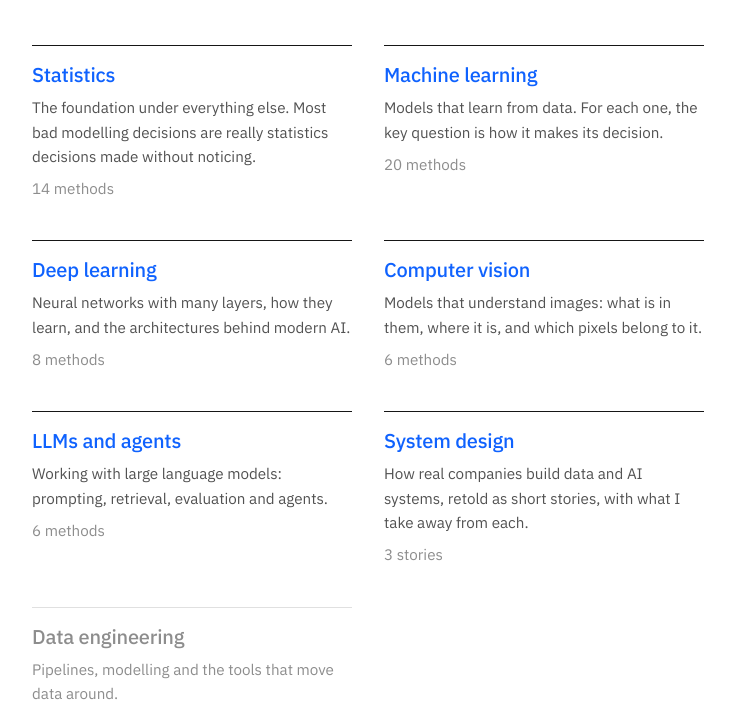
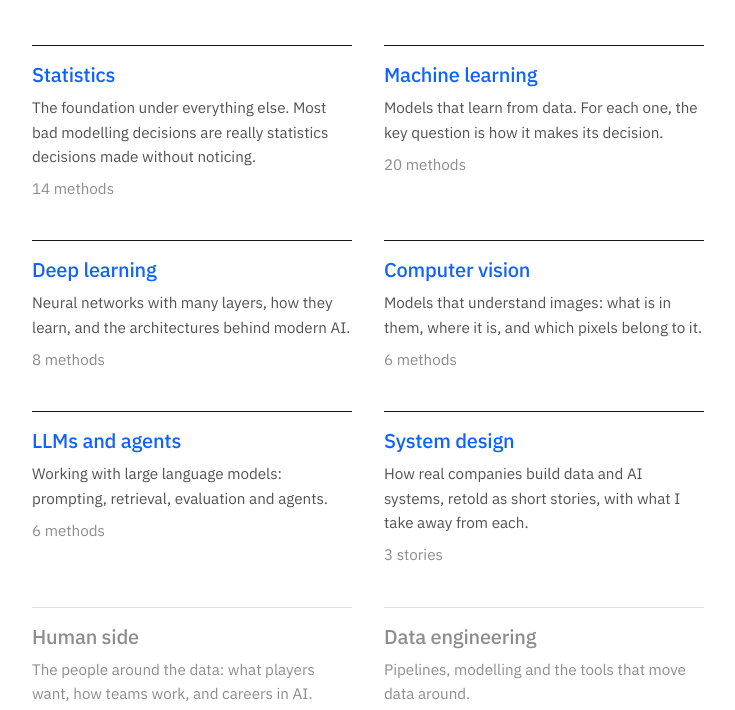
Before and after one commit to pingyan-data/data5pm, an Astro site: page /toolbox in a window 1280 px wide. Shown: the part 227-937 px from the top of the page, without its empty margins (272-1007 px from the left). Built offline with nearby package versions, Linux system fonts and the light colour scheme; Astro itself is replaced by a stand-in of ours; some packages are replaced by stand-ins of ours.

Commit message:
Add note kind and Human side domain

```diff
--- a/src/content.config.ts
+++ b/src/content.config.ts
@@ -8,7 +8,7 @@ const toolbox = defineCollection({
   // Files starting with "_" (like _template.md) are ignored.
   loader: glob({ base: './src/content/toolbox', pattern: '**/[^_]*.md' }),
   schema: z.object({
-    kind: z.enum(['method', 'story']).default('method').describe('story = a company case study, told as a story'),
+    kind: z.enum(['method', 'story', 'note']).default('method').describe('story = a company case study, told as a story; note = an essay or study notes'),
     title: z.string(),
     summary: z.string().describe('One sentence: what it is.'),
     category: z.string(),
--- a/src/data/domains.ts
+++ b/src/data/domains.ts
@@ -68,6 +68,13 @@ export const DOMAINS: Domain[] = [
     unit: ['story', 'stories'],
   },
   {
+    slug: 'human-side',
+    title: 'Human side',
+    intro: 'The people around the data: what players want, how teams work, and careers in AI.',
+    categories: ['Players and games', 'Management', 'Careers in AI'],
+    unit: ['note', 'notes'],
+  },
+  {
     slug: 'data-engineering',
     title: 'Data engineering',
     intro: 'Pipelines, modelling and the tools that move data around.',
```
Also changed, not shown: .claude/skills/data5pm-toolbox-entry/SKILL.md, README.md.
